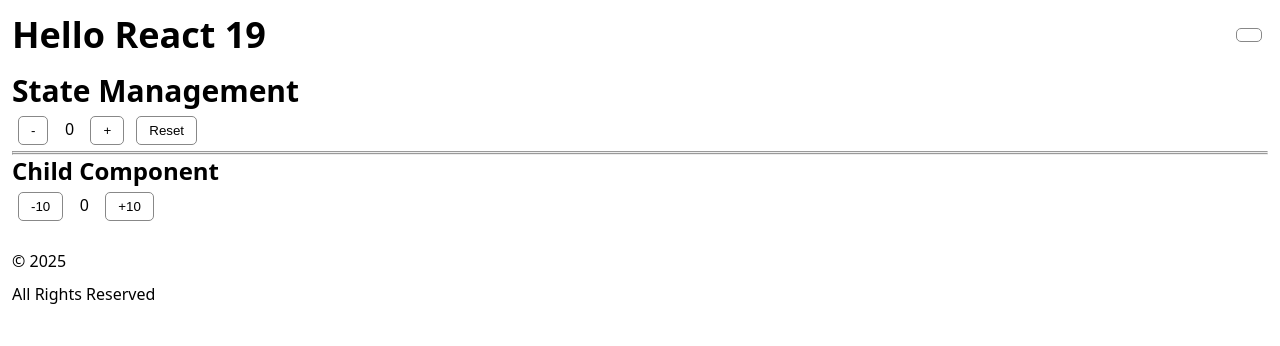
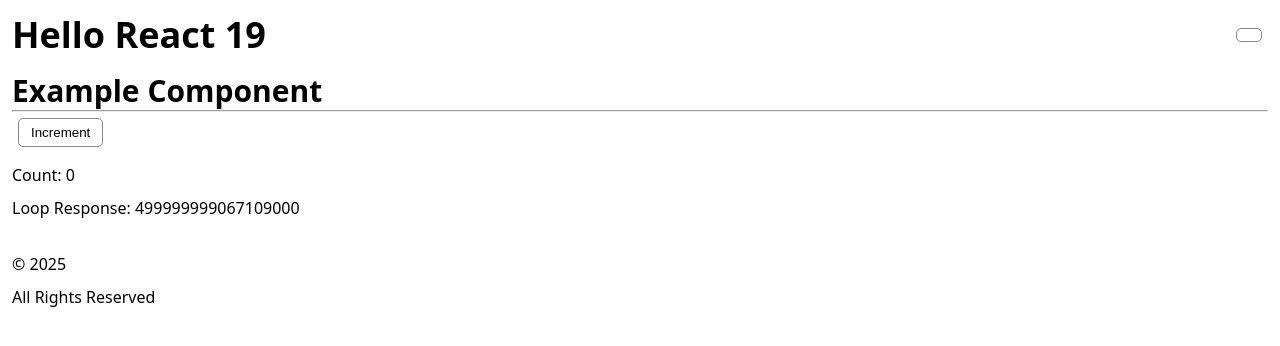
Before and after one commit to avimalhotra/react19, a React (Vite) app: page / in a window 1280 px wide. Shown: the top 346 px of the page. Built offline with nearby package versions, Linux system fonts and the light colour scheme.

Commit message:
useReducer, useMemo

```diff
--- a/src/Child.jsx
+++ b/src/Child.jsx
@@ -1,12 +1,8 @@
-export default function Child({count,setCount}){
+export default function Child(){
 
      return (
           <>
                <h3>Child Component</h3>
-               {/* <p>{x.count}</p> */}
-               <button className="btn" onClick={()=>setCount(count-10)}>-10</button>
-               <output className="counter">{count}</output>
-               <button className="btn" onClick={()=>setCount(count+10)}>+10</button>
           </>
      )
 }
--- a/src/Example.jsx
+++ b/src/Example.jsx
@@ -1,39 +1,77 @@
-import { useState } from "react";
-import Child from './Child';
-
-
+import { useState, useReducer, useMemo } from "react";
 
 export default function Example() {
 
-  const [counter,setCounter]=useState(0);
+  /* counter */
+  // const initialState={count:0};
+  // function reducer(state,action){
+  //     switch(action.type){
+  //       case "inc": return {count:state.count+1};
+  //       case "dec": return {count:state.count-1};
+  //       case "reset": return {count:0};
+  //       default : return state
+  //     }
+  // }
+  // const [state,dispatch]=useReducer(reducer,initialState);
+
+  /* form  */
+
+  const initialState={name:"", email:"", age:0};
+
+   function reducer(state,action){
+    switch(action.type){
+      case "setName" : return {...state,name:action.value};
+      case "setEmail" : return {...state,email:action.value};
+      case "setAge" : return {...state,age:action.value};
+      case "reset" : return initialState;
+      default : return state;
+    }
+  };
+
+  function handleSubmit(e){
+      e.preventDefault();
+      console.log(state);
+  }
+
+  const [state,dispatch]=useReducer(reducer,initialState);
 
 
-  const items = [
-    {name:"paper", price: 10 },
-    {name:"pen", price: 20 },
-    {name:"glue", price: 30 }
-  ];
+  /* useMemo */
 
+  const [count, setCount] = useState(0);
 
-  // const sum=items.reduce((sum,item)=>sum + item.price, 0);              // ✅
-  // console.log( sum );
+  const heavyTask=useMemo(()=>{
+    let result=0;
+    for(let i=0; i<1000000000; i++){
+      result+=i;
+    }
+    return result;
+  },[]);
 
 
   return (
     <>
-      <h2>State Management</h2>
+      <h2>Example Component</h2>
 
-      <button className="btn" onClick={()=>setCounter(counter-1)}>-</button>
-      <output className="counter">{counter}</output>
-      <button className="btn" onClick={()=>setCounter(counter+1)}>+</button>
-      <button className="btn" onClick={()=>setCounter(0)}>Reset</button>
+      {/* <button className="btn" onClick={()=>dispatch({type:"inc"})}>Increment</button>
+      <button className="btn" onClick={()=>dispatch({type:"dec"})}>Decrement</button>
+      <button className="btn" onClick={()=>dispatch({type:"reset"})}>Reset</button>
+      <output>{state.count}</output> */}
+
+
+      {/* <form onSubmit={handleSubmit}>
+        <label>Name: <input className="input" type="text" value={state.name} required  onChange={(e)=>{dispatch({type:"setName", value:e.target.value})}}/> </label>
+        <label>Email: <input className="input" type="email" value={state.email} required onChange={(e)=>{dispatch({type:"setEmail", value:e.target.value})}}/> </label>
+        <label>Age: <input className="input" type="number" value={state.age} required onChange={(e)=>{dispatch({type:"setAge", value:e.target.value})}}/> </label>
+        <button className="btn">Signup</button>
+      </form> */}
 
       <hr />
 
+      <button className="btn" onClick={()=>setCount(count+1)}>Increment</button>
+      <p>Count: {count}</p>
+      <p>Loop Response: {heavyTask}</p>
 
-
-      <hr />
-      <Child count={counter} setCount={setCounter} />
 
   </>
   );
--- a/src/style.css
+++ b/src/style.css
@@ -103,6 +103,10 @@ h4 {
 .btn:hover {
   background: #ccc;
 }
+.btn:active {
+  background: #333;
+  color: #fff;
+}
 
 .input {
   padding: 0.5rem 1rem;
```
